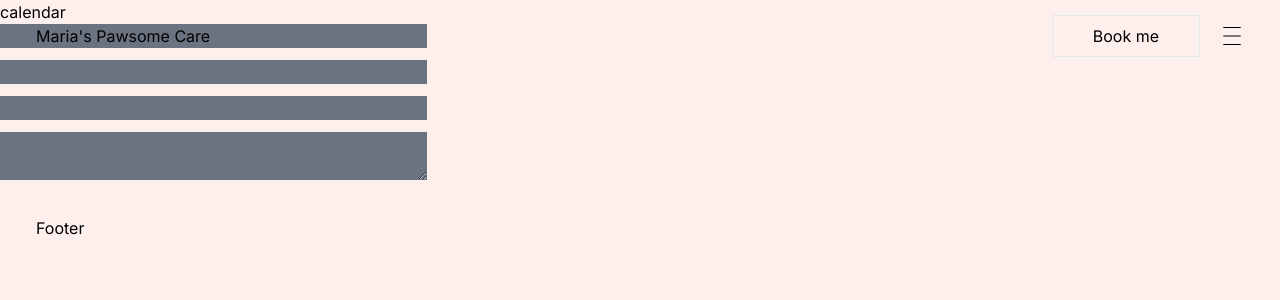
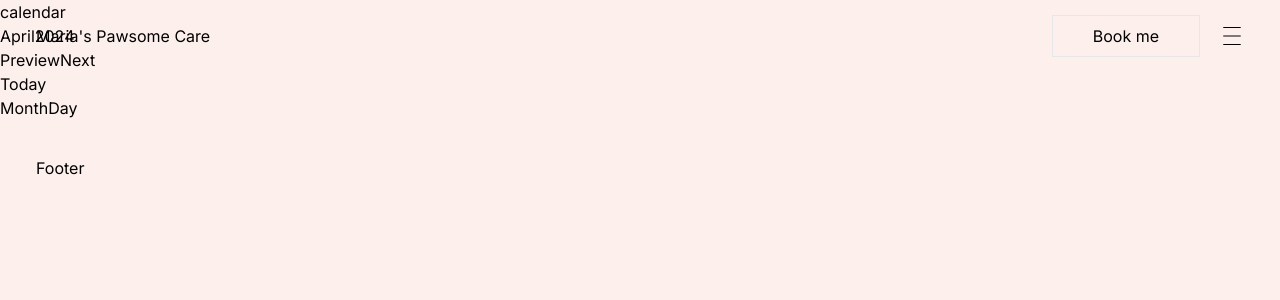
Before and after one commit to Maeevee/Maria-s-Pawsome-Care, a Next.js app: page /calendar in a window 1280 px wide. Shown: the top 300 px of the page. Built offline with nearby package versions, Linux system fonts and the light colour scheme.

Commit message:
add-calendar

```diff
--- a/package.json
+++ b/package.json
@@ -10,6 +10,7 @@
   },
   "dependencies": {
     "axios": "^1.6.8",
+    "moment": "^2.30.1",
     "next": "14.1.0",
     "next-videos": "^1.4.1",
     "react": "^18",
--- a/src/common/components/Container/Container.tsx
+++ b/src/common/components/Container/Container.tsx
@@ -4,5 +4,5 @@ interface IProps {
 }
 
 export const Container = ({ children, className }: IProps) => (
-    <div className={`p-9 ${className}`}>{children}</div>
+    <div className={`md:p-9 ${className}`}>{children}</div>
 );
--- a/src/features/CalendarPage/CalenlarPage.tsx
+++ b/src/features/CalendarPage/CalenlarPage.tsx
@@ -1,11 +1,37 @@
 "use client"
+import { useState } from "react"
 import { ClientInfo } from "./components/ClientInfo/ClientInfo"
+import moment from "moment"
+import { CalendarMonitor } from "./components/ClientInfo/CalendarMonitor/CalendarMonitor"
+import { CalendarGrid } from "./components/ClientInfo/CalendarGrid/CalendarGrid"
 
 export const CalendarPage = () => {
+
+    moment.updateLocale('en', {week:{dow:1}})
+    const [today, setToday] = useState(moment())
+    const startDay = today.clone().startOf('month').startOf('week')
+
+    const prevHandler = () => {
+        setToday(prev=>prev.clone().subtract(1,'month'))
+
+    }
+
+    const nextHandler = () => {
+        setToday(prev=>prev.clone().add(1,'month'))
+    }
+
+    const todayHandler = () => {
+        setToday(moment())
+    }
+
     return(
         <>
         <p>calendar</p>
-        <ClientInfo/>
+        {/* <ClientInfo/> */}
+
+        <CalendarMonitor prevHandler={prevHandler} nextHandler={nextHandler} todayHandler={todayHandler} today={today}/>
+        <CalendarGrid startDay={startDay} today={today}/>
+
         </>
     )
 }
--- /dev/null
+++ b/src/features/CalendarPage/components/ClientInfo/CalendarGrid/CalendarGrid.tsx
@@ -0,0 +1,9 @@
+import moment from "moment"
+
+interface IProps{startDay:moment.Moment, today:moment.Moment}
+
+export const CalendarGrid = ({startDay, today}:IProps) => {
+    return(
+        <></>
+    )
+}
--- /dev/null
+++ b/src/features/CalendarPage/components/ClientInfo/CalendarMonitor/CalendarMonitor.tsx
@@ -0,0 +1,27 @@
+import moment from "moment"
+import Link from "next/link"
+
+interface IProps{today:moment.Moment, prevHandler:() => void, nextHandler: () => void, todayHandler: () => void, currentDay?:boolean}
+
+export const CalendarMonitor = ({prevHandler, nextHandler, todayHandler, today, currentDay}: IProps) => {
+    return(
+        <div>
+            <div>
+                <div>
+                    {currentDay&&<span>{today.format('D')}</span>}
+                    <span>{today.format('MMMM')}</span>
+                    <span>{today.format('YYYY')}</span>
+                </div>
+                <div>
+                    <button type='button' onClick={prevHandler}>Preview</button>
+                    <button type='button' onClick={nextHandler}>Next</button>
+                </div>
+                <button type='button' onClick={todayHandler}>Today</button>
+            </div>
+            <div>
+                <Link href={'/calendar/month'}>Month</Link>
+                <Link href={`/calendar/day/${today.format('YYYY-MM-DD')}`}>Day</Link>
+            </div>
+        </div>
+    )
+}
```
Also changed, not shown: 1 other file (tests, documents, lock files or other folders).
